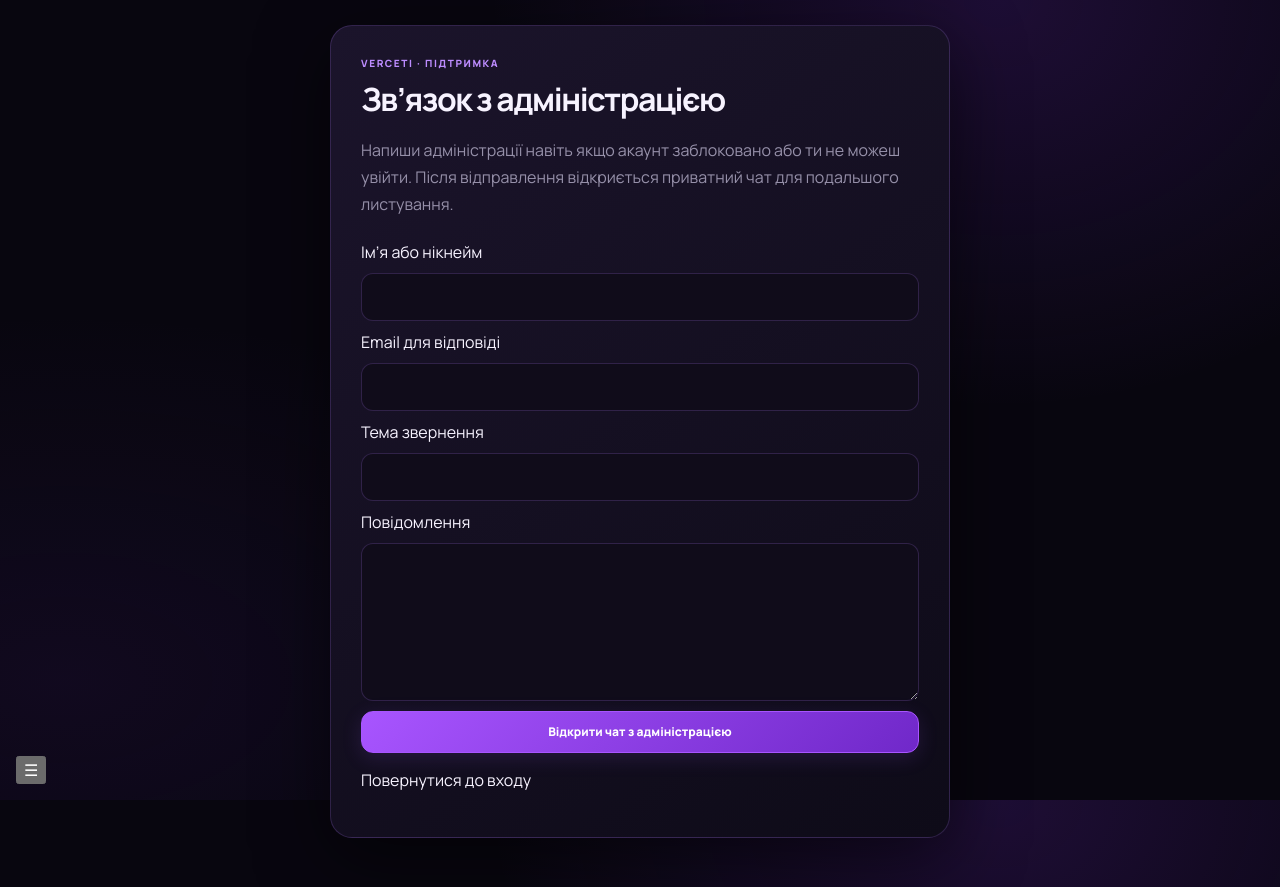
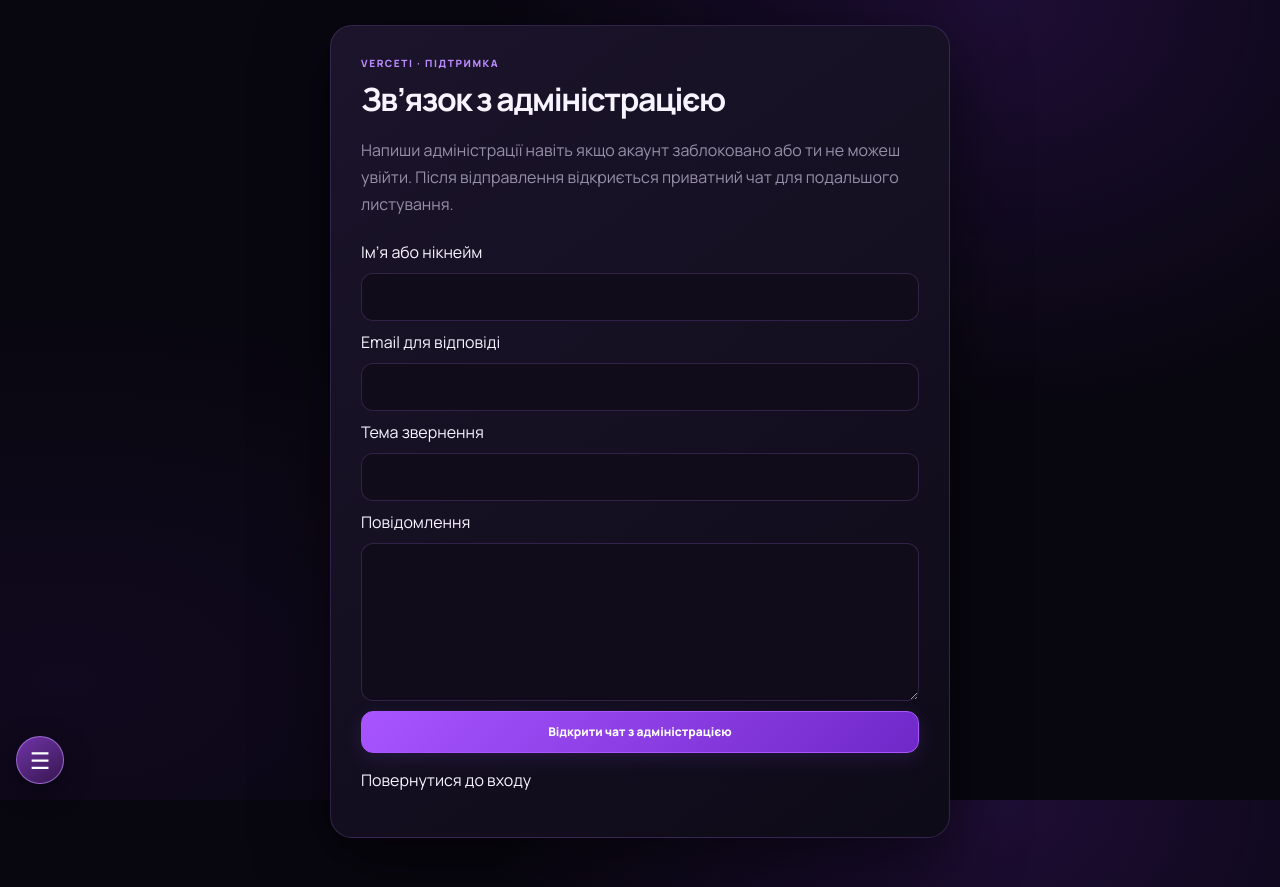
Before and after one commit to da09ni09l-dot/verceti, a Next.js app in the folder VERCETI-starter/verceti/: page /support in a window 1280 px wide. Built offline with nearby package versions, Linux system fonts and the light colour scheme; no server answers.

Commit message:
Style compact pinned tools launcher

```diff
--- a/VERCETI-starter/verceti/src/app/globals.css
+++ b/VERCETI-starter/verceti/src/app/globals.css
@@ -3428,15 +3428,59 @@ td {
 .global-call-listener .call-session video { max-width:100%; }
 
 
-/* Keep fixed quick actions clear of the voice-room controls on desktop and mobile. */
+/* One compact fixed launcher for all pinned site tools. */
 .pinned-site-actions {
   position: fixed;
-  right: auto;
-  left: 16px;
+  left: max(16px, env(safe-area-inset-left));
   bottom: max(16px, env(safe-area-inset-bottom));
   z-index: 10000;
   display: flex;
   flex-direction: column;
   align-items: flex-start;
-  gap: 14px;
-}
+  gap: 12px;
+}
+
+.pinned-site-actions-trigger {
+  display: grid;
+  place-items: center;
+  width: 48px;
+  height: 48px;
+  padding: 0;
+  border: 1px solid rgba(193, 138, 255, .65);
+  border-radius: 50%;
+  color: #fff;
+  background: linear-gradient(145deg, #7134a8, #35164f);
+  box-shadow: 0 8px 28px rgba(0, 0, 0, .4);
+  font-size: 23px;
+  line-height: 1;
+  cursor: pointer;
+  touch-action: manipulation;
+}
+
+.pinned-site-actions-trigger:hover {
+  border-color: #d8b4fe;
+  filter: brightness(1.12);
+}
+
+.pinned-site-actions-menu {
+  display: flex;
+  flex-direction: column;
+  align-items: stretch;
+  gap: 10px;
+  width: min(280px, calc(100vw - 40px));
+  padding: 12px;
+  border: 1px solid rgba(193, 138, 255, .35);
+  border-radius: 16px;
+  background: rgba(23, 16, 35, .97);
+  box-shadow: 0 14px 42px rgba(0, 0, 0, .48);
+  backdrop-filter: blur(12px);
+}
+
+.pinned-site-actions-menu .btn {
+  min-height: 46px;
+  padding: 12px 14px;
+  box-sizing: border-box;
+  line-height: 1.35;
+  text-align: left;
+  text-decoration: none;
+}
```
